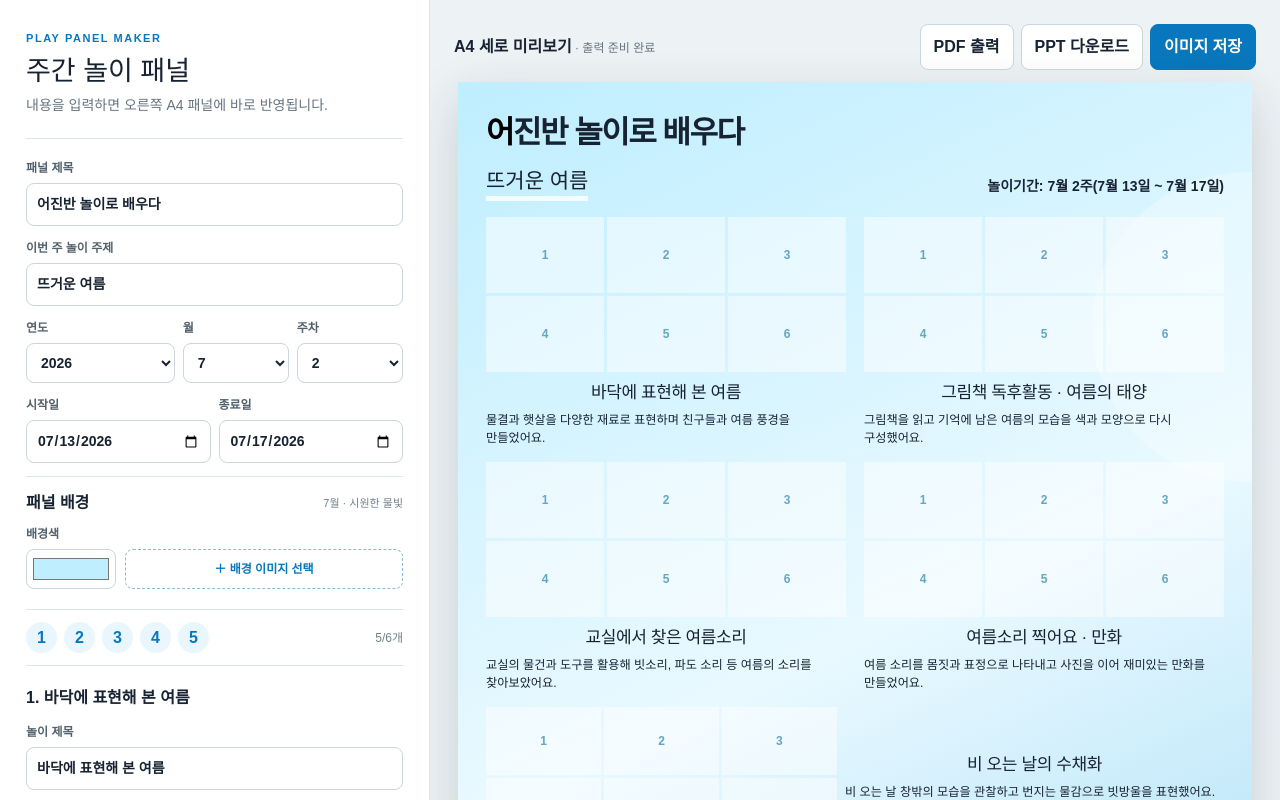
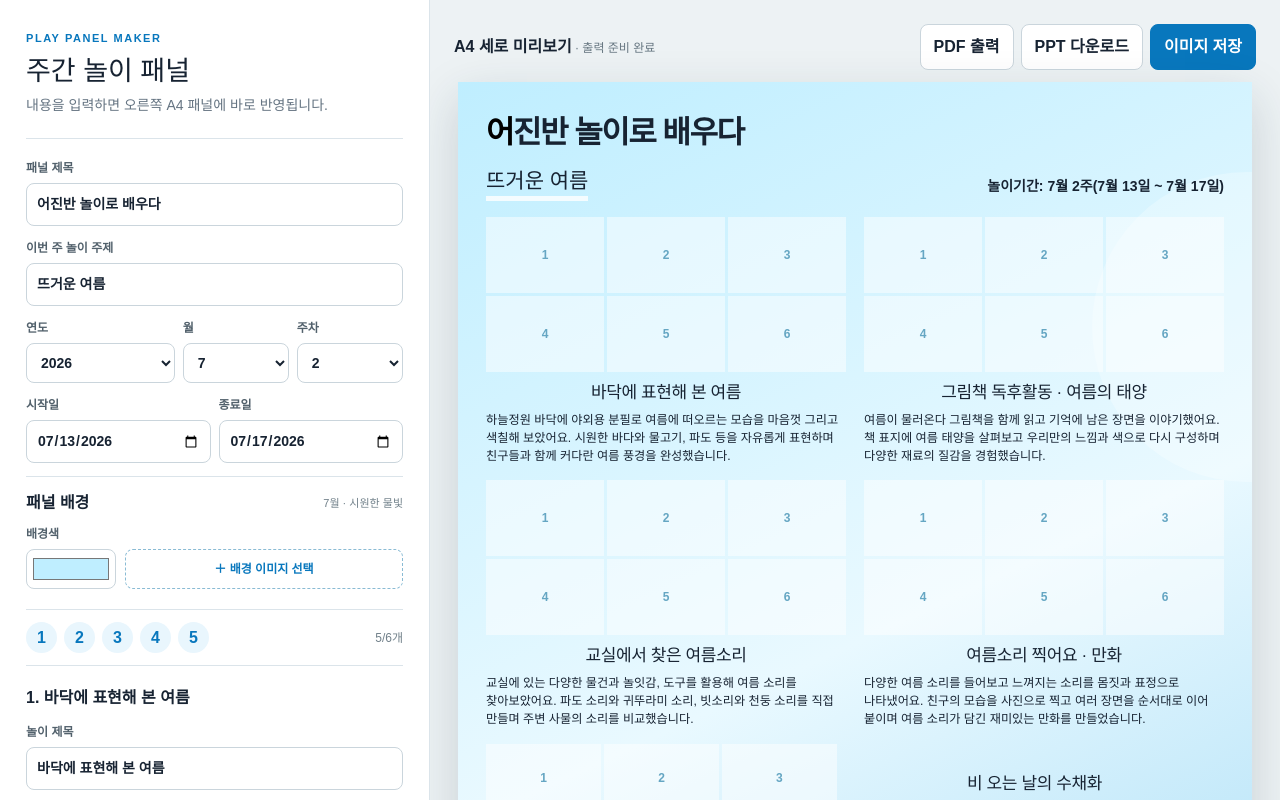
Before and after one commit to rkdusl0727-beep/playpanal-maker, a Next.js app: page / in a window 1280 px wide. Shown: the top 800 px of the page. Built offline with nearby package versions, Linux system fonts and the light colour scheme; a web font is replaced by a local one.

Commit message:
Support three to six line play descriptions

```diff
--- a/app/page.tsx
+++ b/app/page.tsx
@@ -14,11 +14,11 @@ type Play = {
 };
 
 const samples = [
-  ["바닥에 표현해 본 여름", "물결과 햇살을 다양한 재료로 표현하며 친구들과 여름 풍경을 만들었어요.", "계절의 특징을 탐색하고, 생각과 느낌을 미술 재료로 자유롭게 표현했습니다."],
-  ["그림책 독후활동 · 여름의 태양", "그림책을 읽고 기억에 남은 여름의 모습을 색과 모양으로 다시 구성했어요.", "이야기를 주의 깊게 듣고 자신의 경험과 연결해 창의적으로 표현했습니다."],
-  ["교실에서 찾은 여름소리", "교실의 물건과 도구를 활용해 빗소리, 파도 소리 등 여름의 소리를 찾아보았어요.", "주변의 소리에 관심을 갖고 여러 사물의 소리를 비교하고 탐색했습니다."],
-  ["여름소리 찍어요 · 만화", "여름 소리를 몸짓과 표정으로 나타내고 사진을 이어 재미있는 만화를 만들었어요.", "소리를 시각적으로 표현하고 친구의 생각을 존중하며 이야기를 함께 구성했습니다."],
-  ["비 오는 날의 수채화", "비 오는 날 창밖의 모습을 관찰하고 번지는 물감으로 빗방울을 표현했어요.", "날씨 변화를 관찰하고 물감의 번짐을 실험하며 아름다움을 느꼈습니다."],
+  ["바닥에 표현해 본 여름", "하늘정원 바닥에 야외용 분필로 여름에 떠오르는 모습을 마음껏 그리고 색칠해 보았어요. 시원한 바다와 물고기, 파도 등을 자유롭게 표현하며 친구들과 함께 커다란 여름 풍경을 완성했습니다.", "계절의 특징을 탐색하고, 생각과 느낌을 미술 재료로 자유롭게 표현했습니다."],
+  ["그림책 독후활동 · 여름의 태양", "여름이 물러온다 그림책을 함께 읽고 기억에 남은 장면을 이야기했어요. 책 표지에 여름 태양을 살펴보고 우리만의 느낌과 색으로 다시 구성하며 다양한 재료의 질감을 경험했습니다.", "이야기를 주의 깊게 듣고 자신의 경험과 연결해 창의적으로 표현했습니다."],
+  ["교실에서 찾은 여름소리", "교실에 있는 다양한 물건과 놀잇감, 도구를 활용해 여름 소리를 찾아보았어요. 파도 소리와 귀뚜라미 소리, 빗소리와 천둥 소리를 직접 만들며 주변 사물의 소리를 비교했습니다.", "주변의 소리에 관심을 갖고 여러 사물의 소리를 비교하고 탐색했습니다."],
+  ["여름소리 찍어요 · 만화", "다양한 여름 소리를 들어보고 느껴지는 소리를 몸짓과 표정으로 나타냈어요. 친구의 모습을 사진으로 찍고 여러 장면을 순서대로 이어 붙이며 여름 소리가 담긴 재미있는 만화를 만들었습니다.", "소리를 시각적으로 표현하고 친구의 생각을 존중하며 이야기를 함께 구성했습니다."],
+  ["비 오는 날의 수채화", "비 오는 날 창밖의 풍경과 빗방울이 떨어지는 모습을 자세히 관찰했어요. 크레파스로 빗방울과 물웅덩이를 그리고 그 위에 물감이 번지는 모습을 실험하며 비 오는 날의 분위기를 표현했습니다.", "날씨 변화를 관찰하고 물감의 번짐을 실험하며 아름다움을 느꼈습니다."],
 ];
 
 const monthlyBackgrounds = [
@@ -93,6 +93,7 @@ export default function Home() {
     plays.forEach((p, i) => {
       if (!p.title.trim()) items.push(`${i + 1}번 놀이 제목`);
       if (!p.description.trim()) items.push(`${i + 1}번 놀이 설명`);
+      else if (p.description.trim().length < 55) items.push(`${i + 1}번 놀이 설명 3줄 이상`);
       if (!p.approved) items.push(`${i + 1}번 AI 문장 승인`);
     });
     if (!weeklyLearning.trim()) items.push("한 주 전체 놀이를 통한 배움");
@@ -121,7 +122,7 @@ export default function Home() {
   const generate = (idx: number) => {
     const p = plays[idx]; const note = p.note.trim() || "아이들이 여름 재료를 탐색하고 친구와 함께 놀이함";
     updatePlay(idx, {
-      description: `${note}. 아이들은 놀이 과정에서 자신의 생각을 자유롭게 표현하고 친구들과 즐겁게 경험을 나누었습니다.`,
+      description: `${note}. 아이들은 놀이에 필요한 재료와 방법을 스스로 선택하고 탐색했습니다. 놀이 과정에서 자신의 생각과 느낌을 자유롭게 표현했으며, 친구의 이야기를 귀 기울여 듣고 서로의 경험을 즐겁게 나누었습니다.`,
       approved: false,
     });
   };
@@ -217,7 +218,7 @@ export default function Home() {
         <label>놀이 제목<input value={p.title} onChange={e=>updatePlay(pi,{title:e.target.value})}/></label>
         <label>교사 관찰 메모<textarea value={p.note} onChange={e=>updatePlay(pi,{note:e.target.value})} placeholder="아이들의 말, 행동, 놀이 흐름을 적어주세요."/></label>
         <button className="ai-button" onClick={()=>generate(pi)}>✦ AI 문장 만들기</button>
-        <label>놀이에 대한 설명<textarea value={p.description} onChange={e=>updatePlay(pi,{description:e.target.value,approved:false})}/></label>
+        <label>놀이에 대한 설명 <span className="description-guide">3줄 이상 · 최대 6줄 권장 ({p.description.trim().length}자)</span><textarea rows={6} value={p.description} onChange={e=>updatePlay(pi,{description:e.target.value,approved:false})}/></label>
         <button className={p.approved?"approved":"approve"} onClick={()=>updatePlay(pi,{approved:!p.approved})}>{p.approved?"✓ 승인 완료":"문장 확인 후 승인"}</button>
         <p className="mini-label">사진 6칸 · 빈칸은 자동으로 null 저장</p>
         <div className="photo-controls">{p.photos.map((ph,si)=><div className="photo-control" key={si}>
```
Also changed, not shown: app/globals.css.
